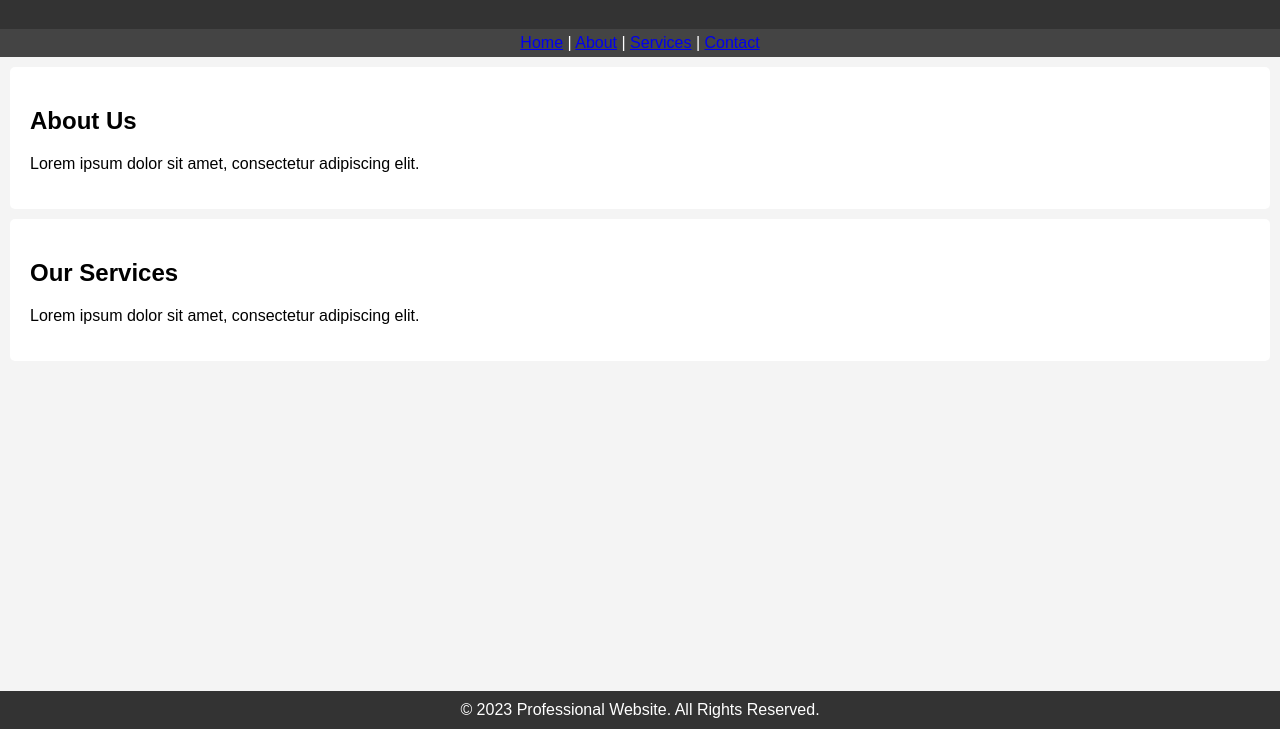
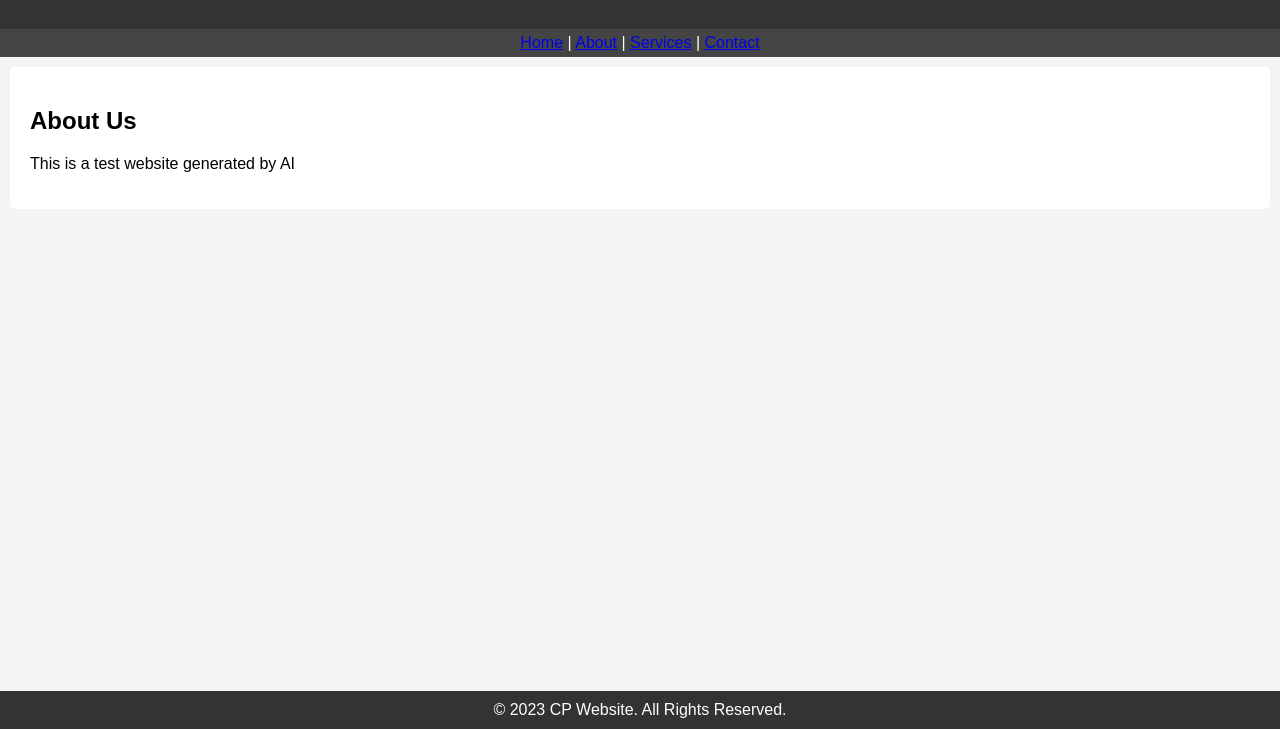
Before and after one commit to cparris1106/Intro_website, a plain HTML site: page index.html in a window 1280 px wide. Shown: the part 71-800 px from the top of the page. Drawn offline with Linux system fonts and the light colour scheme.

Commit message:
Update index.html

```diff
--- a/index.html
+++ b/index.html
@@ -53,14 +53,10 @@
     </nav>
     <section>
         <h2>About Us</h2>
-        <p>Lorem ipsum dolor sit amet, consectetur adipiscing elit.</p>
-    </section>
-    <section>
-        <h2>Our Services</h2>
-        <p>Lorem ipsum dolor sit amet, consectetur adipiscing elit.</p>
+        <p>This is a test website generated by AI</p>
     </section>
     <footer>
-        &copy; 2023 Professional Website. All Rights Reserved.
+        &copy; 2023 CP Website. All Rights Reserved.
     </footer>
 </body>
 </html>
```
